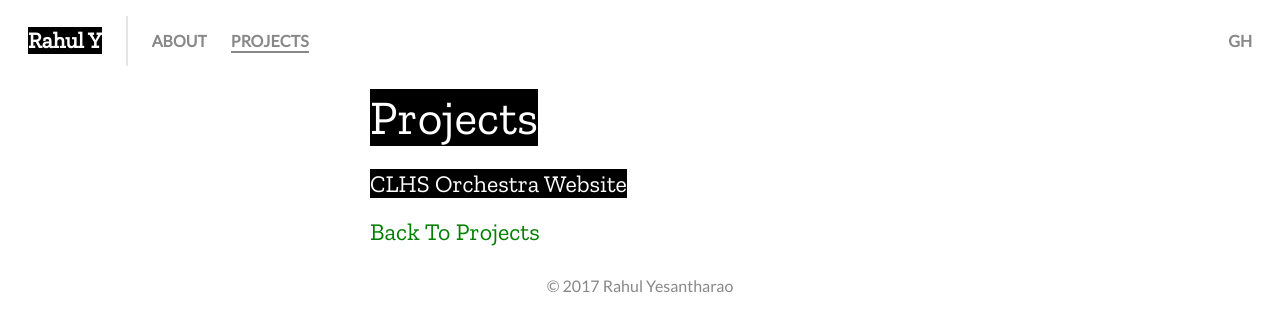
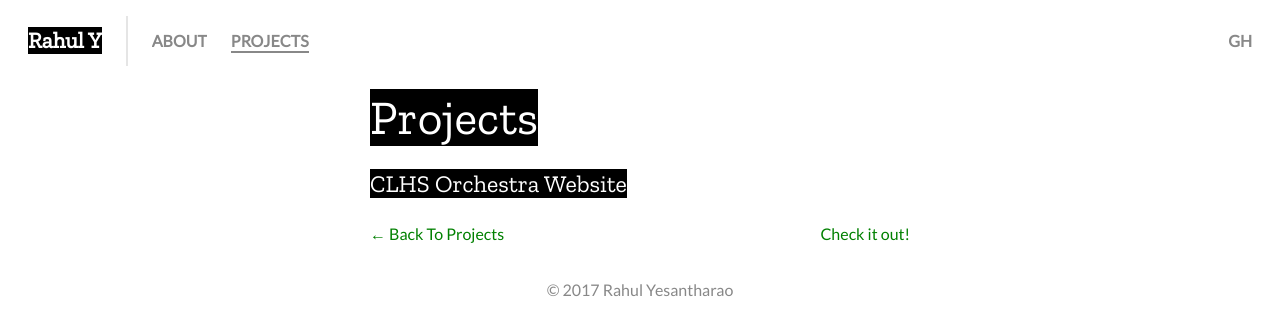
Before and after one commit to rahulyesantharao/personal-website-m2, a React app: page /projects/CLHSOrchestra in a window 1280 px wide. Shown: the top 334 px of the page. Built offline with nearby package versions, Linux system fonts and the light colour scheme.

Commit message:
Updated Project subpage footer structure

```diff
--- a/src/components/about/AboutPage.js
+++ b/src/components/about/AboutPage.js
@@ -11,14 +11,14 @@ const AboutPage = () => {
           <div className="image-rounded">
             <img src={require('../../images/rahul_speech_pbk.jpg')} style={{margin:"auto"}}/>
           </div>
-          <p>
+          <p className="is-justified">
             Hi! I&rsquo;m Rahul. I am a developer, aspiring engineer, and (amateur) musician.
             I am passionate about anything and everything relating to technlogy.
           </p>
-          <p>
+          <p className="is-justified">
             I am a freshman at the Massachusetts Institute of Technology, studying Course 6-2 (Electrical Engineering and Computer Science).
           </p>
-          <p>
+          <p className="is-justified">
             I was born and raised in Houston, Texas, just a couple minutes away from the Johnson Space Center.
             I graduated from Clear Lake High School as Salutatorian of the Class of 2017
             (see my speech <a href="https://vimeo.com/220680421#t=1696s" target="_blank" rel="noopener noreferrer">here!</a>).
@@ -28,7 +28,7 @@ const AboutPage = () => {
             the Texas All State Orchestras
             (2015, <a href="https://www.youtube.com/watch?v=tWuUI1-IBZ8" target="_blank" rel="noopener noreferrer">2016</a>, <a href="https://www.youtube.com/watch?v=AGhqUWLgGeM" target="_blank" rel="noopener noreferrer">20</a><a href="https://www.youtube.com/watch?v=wCT5MtY9xtw" target="_blank" rel="noopener noreferrer">17</a>).
           </p>
-          <p>
+          <p className="is-justified">
             In my free time, I love reading just about any book I can get my hands on (but especially Harry Potter) and watching movies,
             both Bollywood and Hollywood and TV shows. Some of my favorites include the Marvel Cinematic Universe (Team Iron Man!),
             Zootopia, and Sherlock. I also like watching tennis (#RafaNadal) and YouTube tech reviewers.
--- a/src/components/projects/ProjectFooter.js
+++ b/src/components/projects/ProjectFooter.js
@@ -1,12 +1,23 @@
 import React from 'react';
 import {Link} from 'react-router-dom';
+import PropTypes from 'prop-types';
 
-const ProjectFooter = () => {
+const ProjectFooter = (props) => {
+  let exploreText = "Check it out!";
+  if(props.type==="github") exploreText = "Check out the Github!";
+  else if(props.type==="devpost") exploreText = "Check out the Devpost!";
+
   return (
     <div className="columns is-centered">
-      <h2 className="column is-12-mobile is-8-tablet is-6-desktop"><Link to="/projects">Back To Projects</Link></h2>
+      <div className="column is-12-mobile is-8-tablet is-6-desktop is-flex">
+        <p><Link to="/projects">&#8592; Back To Projects</Link></p>
+        <p className="is-right"><a href={props.link} target="_blank" rel="noopener noreferrer">{exploreText}</a></p>
+      </div>
     </div>
   )
 };
-
+ProjectFooter.propTypes = {
+  link: PropTypes.string.isRequired,
+  type: PropTypes.string.isRequired
+}
 export default ProjectFooter;
--- a/src/components/projects/project-pages/ProjCLHSOrch.js
+++ b/src/components/projects/project-pages/ProjCLHSOrch.js
@@ -6,7 +6,7 @@ const ProjCLHSOrch = () => {
   return (
     <div>
       <ProjectHeader name="CLHS Orchestra Website"/>
-      <ProjectFooter/>
+      <ProjectFooter type="website" link="http://lakeorchestra.org/"/>
     </div>
   )
 };
--- a/src/components/projects/project-pages/ProjFindR.js
+++ b/src/components/projects/project-pages/ProjFindR.js
@@ -6,7 +6,7 @@ const ProjFindR = () => {
   return (
     <div>
       <ProjectHeader name="FindR Chrome Extension"/>
-      <ProjectFooter/>
+      <ProjectFooter type="website" link="https://chrome.google.com/webstore/detail/findr/bidnaaogcagbdidehabnjfedabckhdgc"/>
     </div>
   )
 };
--- a/src/components/projects/project-pages/ProjMoveOver.js
+++ b/src/components/projects/project-pages/ProjMoveOver.js
@@ -6,7 +6,7 @@ const ProjMoveOver = () => {
   return (
     <div>
       <ProjectHeader name="MoveOver Android App"/>
-      <ProjectFooter/>
+      <ProjectFooter type="devpost" link="https://devpost.com/software/move-over"/>
     </div>
   )
 };
--- a/src/components/projects/project-pages/ProjPersonalWebsite.js
+++ b/src/components/projects/project-pages/ProjPersonalWebsite.js
@@ -6,7 +6,7 @@ const ProjPersonalWebsite = () => {
   return (
     <div>
       <ProjectHeader name="Personal Website"/>
-      <ProjectFooter/>
+      <ProjectFooter type="github" link="#"/>
     </div>
   )
 };
--- a/src/components/projects/project-pages/ProjPolymap.js
+++ b/src/components/projects/project-pages/ProjPolymap.js
@@ -6,7 +6,7 @@ const ProjPolymap = () => {
   return (
     <div>
       <ProjectHeader name="Polymap Android App"/>
-      <ProjectFooter/>
+      <ProjectFooter type="devpost" link="https://devpost.com/software/polymap-8lrejv"/>
     </div>
   )
 };
--- a/src/components/projects/project-pages/ProjRecyclo.js
+++ b/src/components/projects/project-pages/ProjRecyclo.js
@@ -5,8 +5,8 @@ import ProjectHeader from '../ProjectHeader';
 const ProjRecyclo = () => {
   return (
     <div>
-      <ProjectHeader name="Recyclo Website"/>
-      <ProjectFooter/>
+      <ProjectHeader name="Recyclo Game"/>
+      <ProjectFooter type="github" link="https://github.com/rahulyesantharao/recyclo"/>
     </div>
   )
 };
--- a/src/components/projects/project-pages/ProjZR.js
+++ b/src/components/projects/project-pages/ProjZR.js
@@ -6,7 +6,7 @@ const ProjZR = () => {
   return (
     <div>
       <ProjectHeader name="ZeroRobotics 2014 High School International Tournament"/>
-      <ProjectFooter/>
+      <ProjectFooter type="website" link="http://zerorobotics.mit.edu/tournaments/16/info/90/0/"/>
     </div>
   )
 };
--- a/src/sass/base/styles.scss
+++ b/src/sass/base/styles.scss
@@ -59,7 +59,6 @@ a {
 // Basic paragraph styles
 p {
   padding: 0.5rem 0;
-  text-align: justify;
 }
 
 // Responsive classes
@@ -80,3 +79,16 @@ p {
     border-radius: 50%;
   }
 }
+
+.is-flex {
+  display: flex !important;
+  flex-wrap: wrap;
+}
+
+.is-right {
+  margin-left: auto;
+}
+
+.is-justified {
+  text-align: justify;
+}
```
